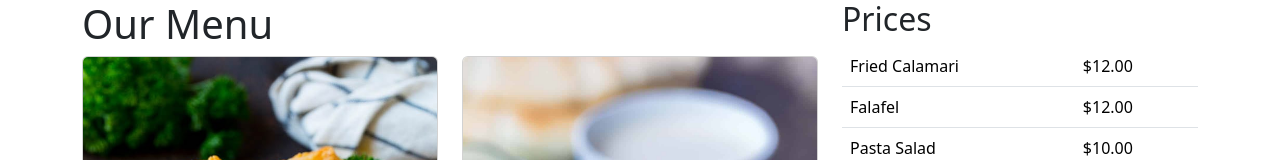
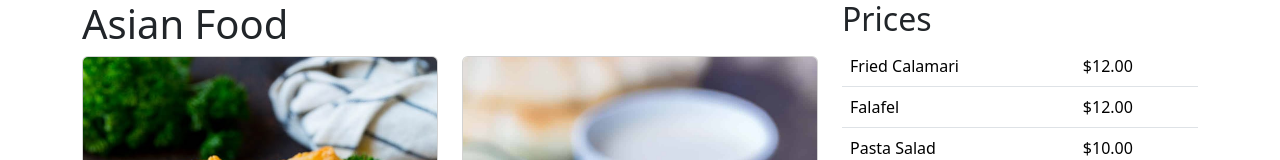
Before and after one commit to zkeill/Project, a plain HTML site: page index.html in a window 1280 px wide. Shown: the top 160 px of the page. Drawn offline with nearby package versions, Linux system fonts and the light colour scheme.

Commit message:
change title

```diff
--- a/index.html
+++ b/index.html
@@ -10,7 +10,7 @@
     <div class="container">
         <div class="row">
             <div class="col-12 col-lg-8">
-                <h1>Our Menu</h1>
+                <h1>Asian Food</h1>
                 <div class="row">
                     <div class="col-12 col-lg-6">
                         <div class="card">
```
